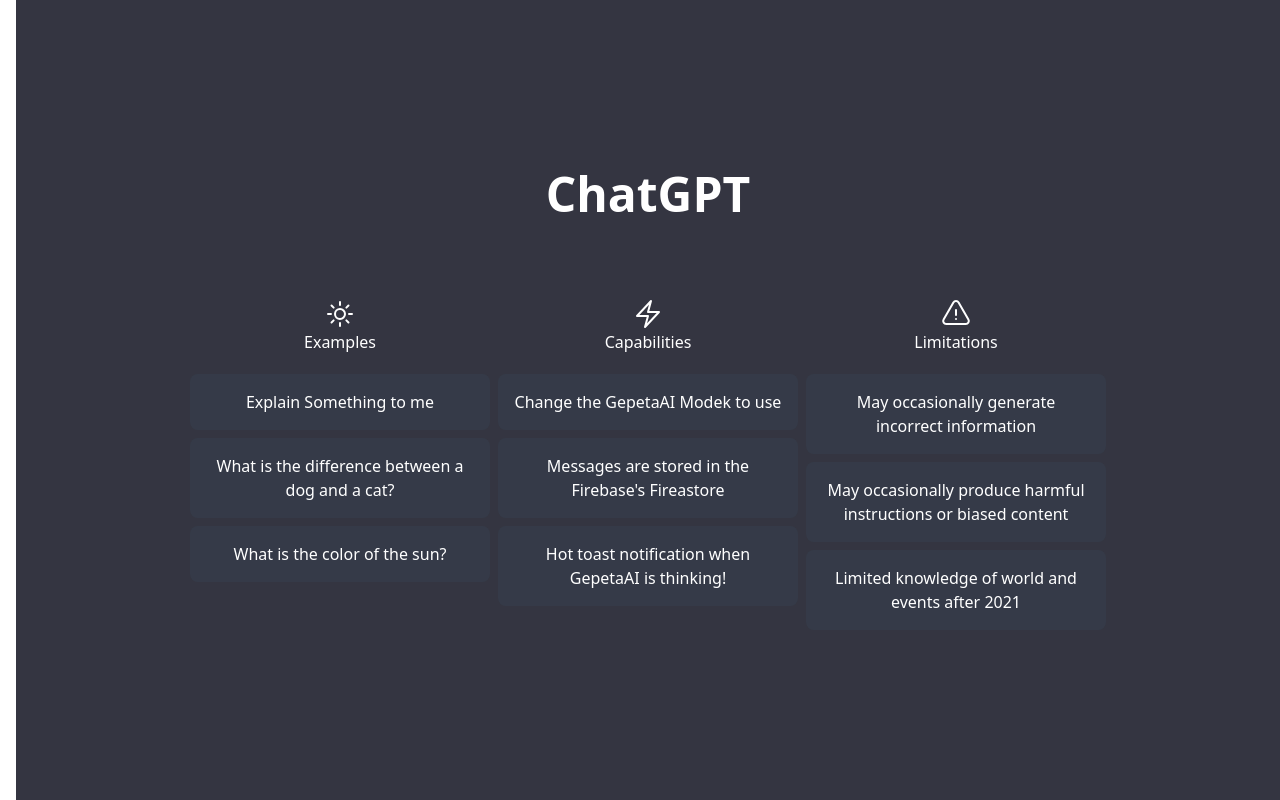
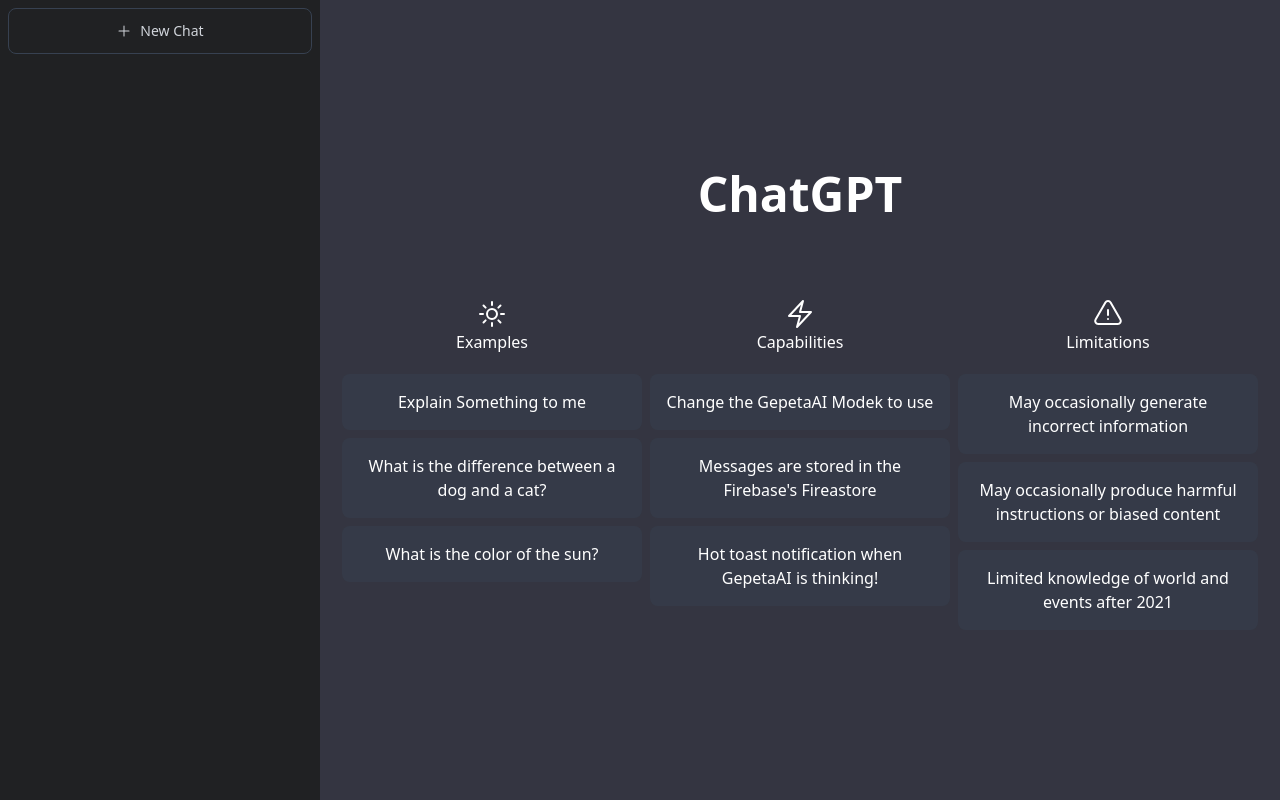
Before and after one commit to HarelNatan7/GepetaAI, a Next.js app: page / in a window 1280 px wide. Built offline with nearby package versions, Linux system fonts and the light colour scheme.

Commit message:
added new chat

```diff
--- a/app/layout.tsx
+++ b/app/layout.tsx
@@ -15,8 +15,9 @@
     <html lang="en">
       <body>
         <div className='flex'>
-
+          <div className='bg-[#202123] max-w-xs h-screen overflow-y-auto md:min-w-[20rem]'>
           <SideBar />
+          </div>
 
           <div className='bg-[#343541] flex-1'>{children}</div>
 
--- /dev/null
+++ b/components/NewChat.tsx
@@ -0,0 +1,11 @@
+import { PlusIcon } from "@heroicons/react/24/solid"
+
+function NewChat() {
+  return <div className="border-gray-700 border chatRow">
+    <PlusIcon className="h-4 w-4"/>
+    <p>New Chat</p>
+    </div>
+
+}
+
+export default NewChat
--- a/components/SideBar.tsx
+++ b/components/SideBar.tsx
@@ -1,13 +1,14 @@
+import NewChat from "./NewChat"
 
 function SideBar() {
     return <div className="p-2 flex flex-col h-screen">
         <div className="flex-1">
             <div>
-                {/* NewChat */}
+                <NewChat />
                 <div>
                     {/* Model */}
                 </div>
-                {/* Map the CharTows */}
+                {/* Map the ChatRows */}
             </div>
         </div>
 
--- a/package.json
+++ b/package.json
@@ -16,6 +16,7 @@
     "eslint": "8.36.0",
     "eslint-config-next": "13.2.4",
     "next": "13.2.4",
+    "next-auth": "^4.20.1",
     "react": "18.2.0",
     "react-dom": "18.2.0",
     "typescript": "5.0.2"
--- a/styles/globals.css
+++ b/styles/globals.css
@@ -7,4 +7,9 @@
   .infoText {
     @apply p-4 bg-gray-700/50 rounded-lg max-w-[300px]
   }
+  .chatRow {
+    @apply rounded-lg px-5 py-3 text-sm flex items-center justify-center
+    space-x-2 hover:bg-gray-700/70 cursor-pointer text-gray-300
+    transition-all duration-200 ease-out
+  }
 }
```
Also changed, not shown: 1 other file (tests, documents, lock files or other folders).
